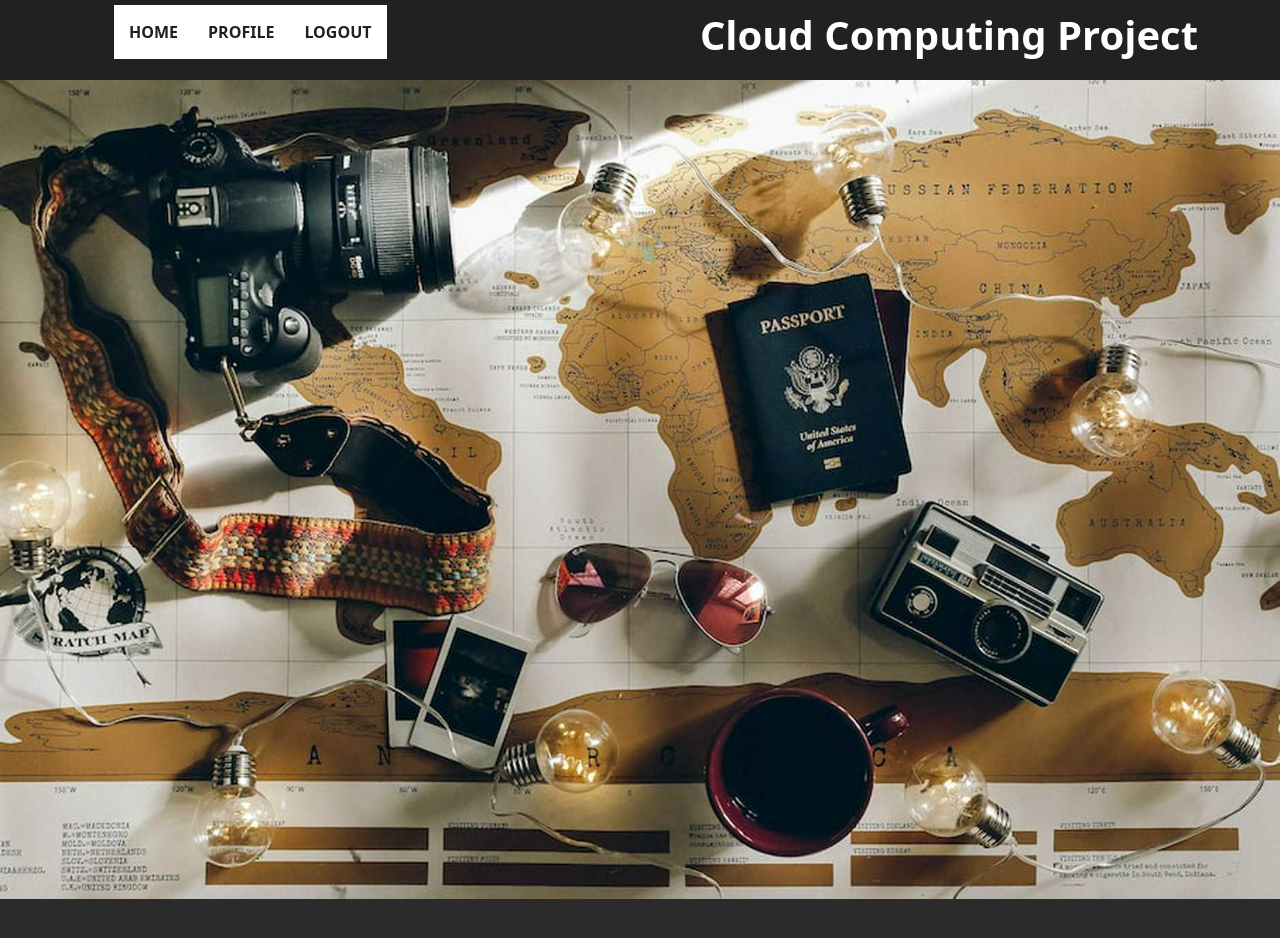
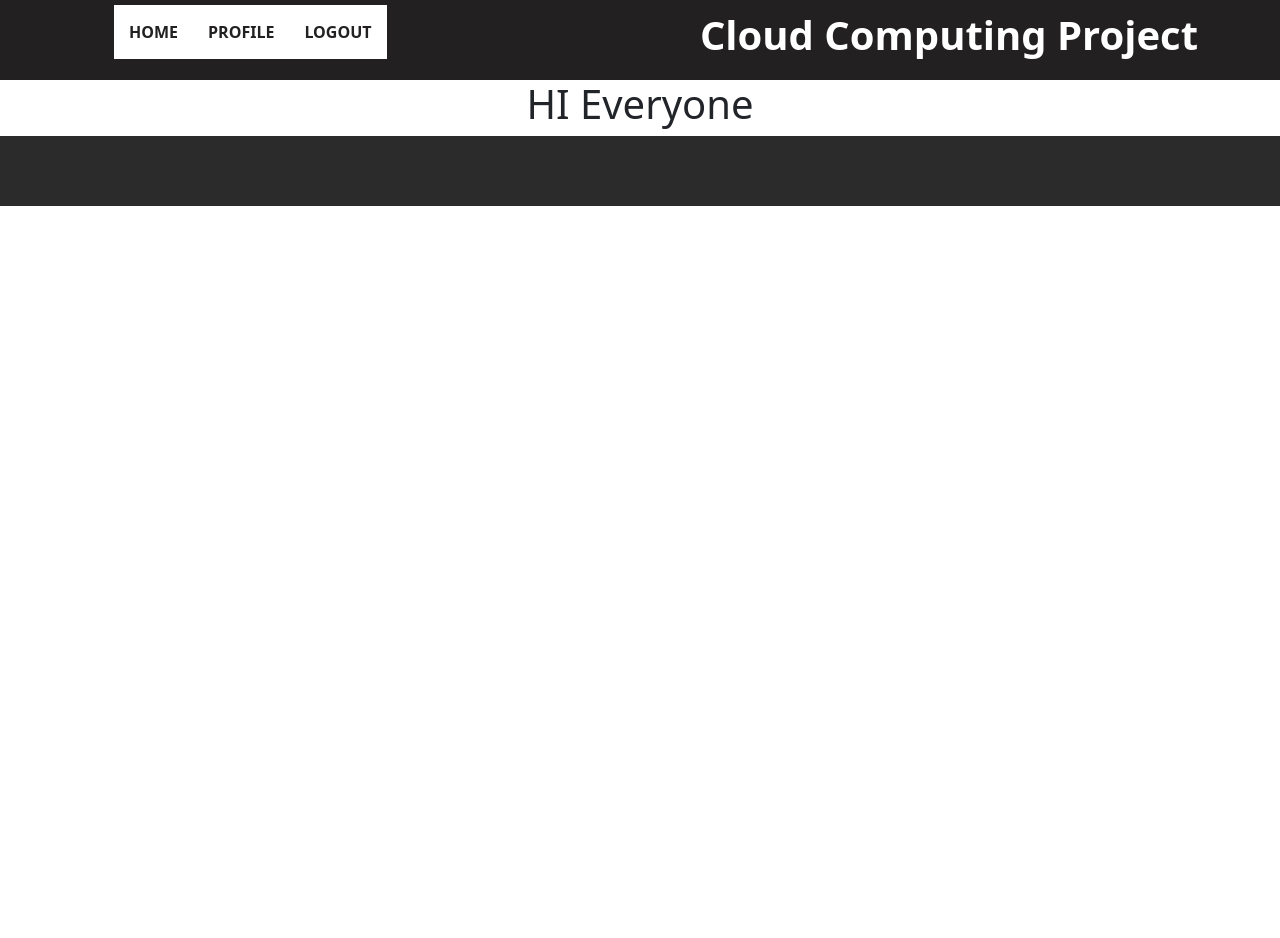
Before and after one commit to fadinairat/cloud-final-project, an Angular app: page /home in a window 1280 px wide. Shown: the top 938 px of the page. After the commit the page ends 800 px from the top, so only its background shows below. Built offline with nearby package versions, Linux system fonts and the light colour scheme.

Commit message:
PresentationSubmit66

```diff
--- a/src/app/components/home/home.component.html
+++ b/src/app/components/home/home.component.html
@@ -1,5 +1,6 @@
 <div class="container-fluid" >
     <div class="row"><div class="col-12 text-center p-0">
-        <img src="./images/map.jpg" alt="" title="" style="width:100%;" />
+        <!-- <img src="./images/map.jpg" alt="" title="" style="width:100%;" /> -->
+         <h1>HI Everyone</h1>
     </div></div>
 </div>
```
